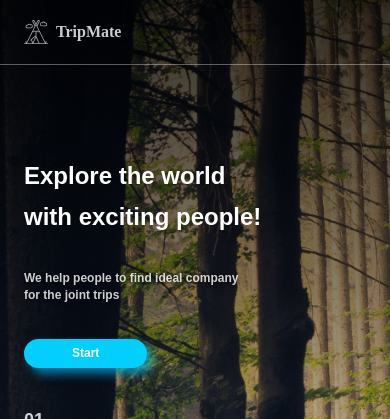
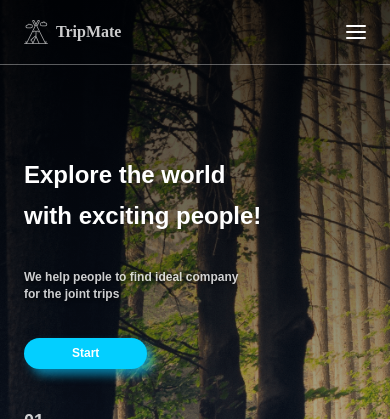
Before and after one commit to baqardo/Training-Responsive-Travelmates-Header, a React (Create React App) app: page / in a window 390 px wide. Shown: the top 419 px of the page. Built offline with nearby package versions, Linux system fonts and the light colour scheme; a web font is replaced by a local one.

Commit message:
Full responsive header

```diff
--- a/src/App.scss
+++ b/src/App.scss
@@ -1,6 +1,7 @@
 .app {
   display: flex;
   flex-direction: column;
+  position: relative;
 
   width: 100vw;
   min-height: 100vh;
--- a/src/components/Header/Header.scss
+++ b/src/components/Header/Header.scss
@@ -1,7 +1,6 @@
 .header {
   display: block;
   position: relative;
-  z-index: 10;
 
   margin: auto 6.5rem;
   padding-bottom: 2rem;
@@ -15,6 +14,8 @@
   margin-top: 2rem;
 
   text-align: center;
+
+  max-width: 1653px;
 
   @media screen and (max-width: 640px) {
     text-align: left;
@@ -85,7 +86,7 @@
 
     margin: 0 auto;
     margin-top: 4.5rem;
-    padding: 0.75rem 6rem;
+    padding: 0.875rem 6rem;
 
     background-color: #03cfff;
     box-shadow: 6px 6px 10px rgba(#05c5ff, 0.6);
--- a/src/containers/Navigation/Navigation.js
+++ b/src/containers/Navigation/Navigation.js
@@ -5,6 +5,16 @@ import "./Navigation.scss";
 import logo from "../../assets/svg/logo.svg";
 
 class Navigation extends Component {
+  state = { burgerActive: false };
+
+  toggleBurger = () => {
+    document.body.classList.toggle("no-overflow");
+
+    this.setState(oldState => {
+      return { burgerActive: !oldState.burgerActive };
+    });
+  };
+
   render() {
     return (
       <nav className="nav">
@@ -46,6 +56,50 @@ class Navigation extends Component {
             </a>
           </li>
         </ul>
+
+        <a
+          href="#home"
+          className={`nav__burger ${this.state.burgerActive ? "nav__burger--active" : ""}`}
+          onClick={this.toggleBurger}>
+          <div className="nav__burger-line"></div>
+          <div className="nav__burger-line"></div>
+          <div className="nav__burger-line"></div>
+        </a>
+
+        <div className={`nav__mobile ${this.state.burgerActive ? "nav__mobile--visible" : ""}`}>
+          <ul className={`nav__mobile-list ${this.state.burgerActive ? "nav__mobile-list--visible" : ""}`}>
+            <li className="nav__mobile-item">
+              <a className="nav__link nav__link--mobile" href="#home" onClick={this.toggleBurger}>
+                Home
+              </a>
+            </li>
+            <li className="nav__mobile-item">
+              <a className="nav__link nav__link--mobile" href="#home" onClick={this.toggleBurger}>
+                Members
+              </a>
+            </li>
+            <li className="nav__mobile-item">
+              <a className="nav__link nav__link--mobile" href="#home" onClick={this.toggleBurger}>
+                About Us
+              </a>
+            </li>
+            <li className="nav__mobile-item">
+              <a className="nav__link nav__link--mobile" href="#home" onClick={this.toggleBurger}>
+                Testimonials
+              </a>
+            </li>
+            <li className="nav__mobile-item">
+              <a className="nav__link nav__link--mobile" href="#home" onClick={this.toggleBurger}>
+                Gallery
+              </a>
+            </li>
+            <li className="nav__mobile-item">
+              <a className="nav__link nav__link--mobile" href="#home" onClick={this.toggleBurger}>
+                Sign In
+              </a>
+            </li>
+          </ul>
+        </div>
       </nav>
     );
   }
--- a/src/containers/Navigation/Navigation.scss
+++ b/src/containers/Navigation/Navigation.scss
@@ -82,6 +82,11 @@
     }
   }
 
+  &--mobile {
+    font-size: 2.5rem;
+    color: black;
+  }
+
   &-list {
     display: flex;
     align-items: center;
@@ -101,3 +106,102 @@
     }
   }
 }
+
+.nav__burger {
+  position: relative;
+  z-index: 200;
+  display: none;
+
+  margin-left: auto;
+
+  list-style: none;
+
+  @media screen and (max-width: 960px) {
+    display: block;
+  }
+
+  transition: all 0.3s;
+  &:hover {
+    cursor: pointer;
+  }
+
+  &:hover &-line {
+    background-color: #03cfff;
+  }
+
+  &--active &-line {
+    background-color: #03cfff;
+  }
+
+  &--active &-line:nth-child(1) {
+    transform: translateY(0.75rem) rotate(-135deg);
+  }
+  &--active &-line:nth-child(2) {
+    opacity: 0;
+  }
+  &--active &-line:nth-child(3) {
+    transform: translateY(-0.75rem) rotate(135deg);
+  }
+
+  &-line {
+    width: 2.5rem;
+    height: 0.25rem;
+
+    background-color: white;
+
+    border-radius: 2rem;
+    transition: all 0.3s;
+
+    & + & {
+      margin-top: 0.5rem;
+    }
+  }
+}
+
+.nav__mobile {
+  position: absolute;
+  left: 0;
+  top: 0;
+
+  display: none;
+
+  z-index: 10;
+  overflow-y: auto;
+
+  width: 100%;
+  min-height: 100vh;
+  height: 100%;
+
+  padding-top: 8rem;
+  padding-bottom: 2rem;
+
+  background-color: white;
+
+  &--visible {
+    display: flex;
+  }
+
+  &-list {
+    margin: auto;
+
+    opacity: 0;
+    visibility: hidden;
+
+    list-style: none;
+    text-align: center;
+
+    transition: all 1s;
+    &--visible {
+      visibility: visible;
+      opacity: 1;
+      pointer-events: all;
+      transition: all 1s 0.3s;
+    }
+  }
+
+  &-item {
+    & + & {
+      margin-top: 2rem;
+    }
+  }
+}
--- a/src/index.scss
+++ b/src/index.scss
@@ -8,6 +8,10 @@
 
 html {
   font-size: 16px;
+
+  @media screen and (min-width: 1601px) {
+    font-size: clamp(16px, 1vw, 20px);
+  }
 
   @media screen and (min-width: 1281px) and (max-width: 1600px) {
     font-size: clamp(12px, 1vw, 16px);
@@ -29,3 +33,11 @@ html {
 a {
   text-decoration: none;
 }
+
+ul {
+  list-style: none;
+}
+
+.no-overflow {
+  overflow-y: hidden;
+}
```
